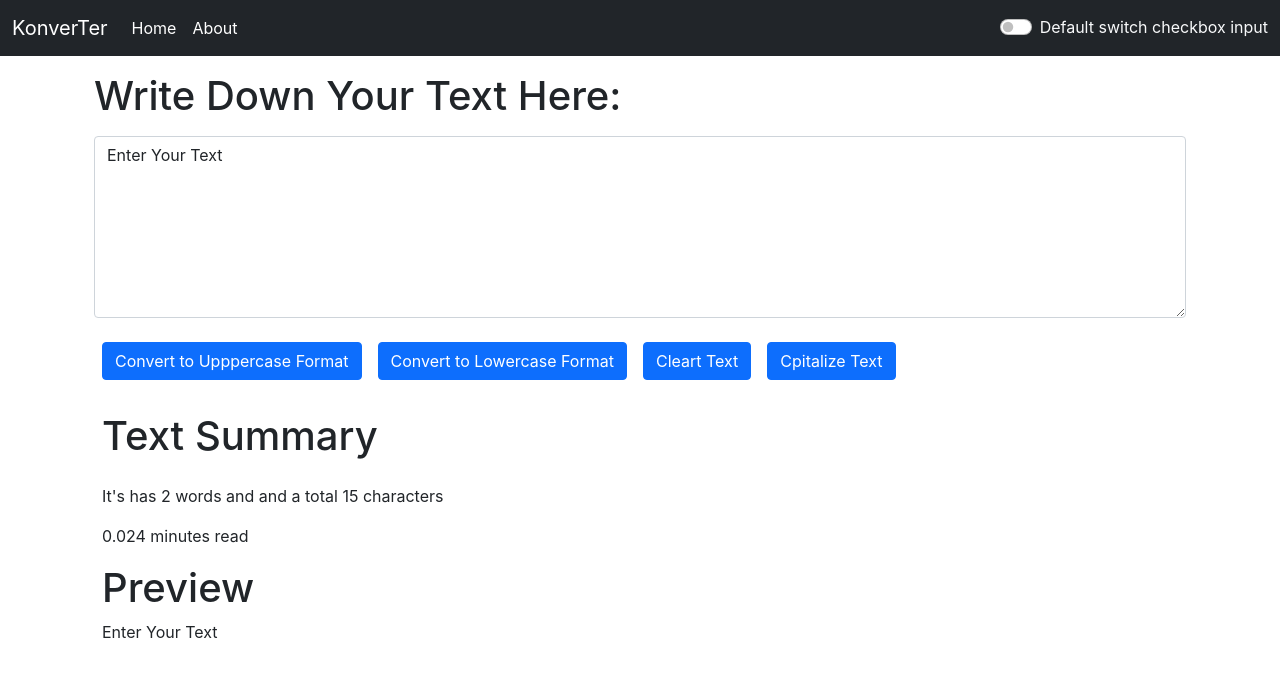
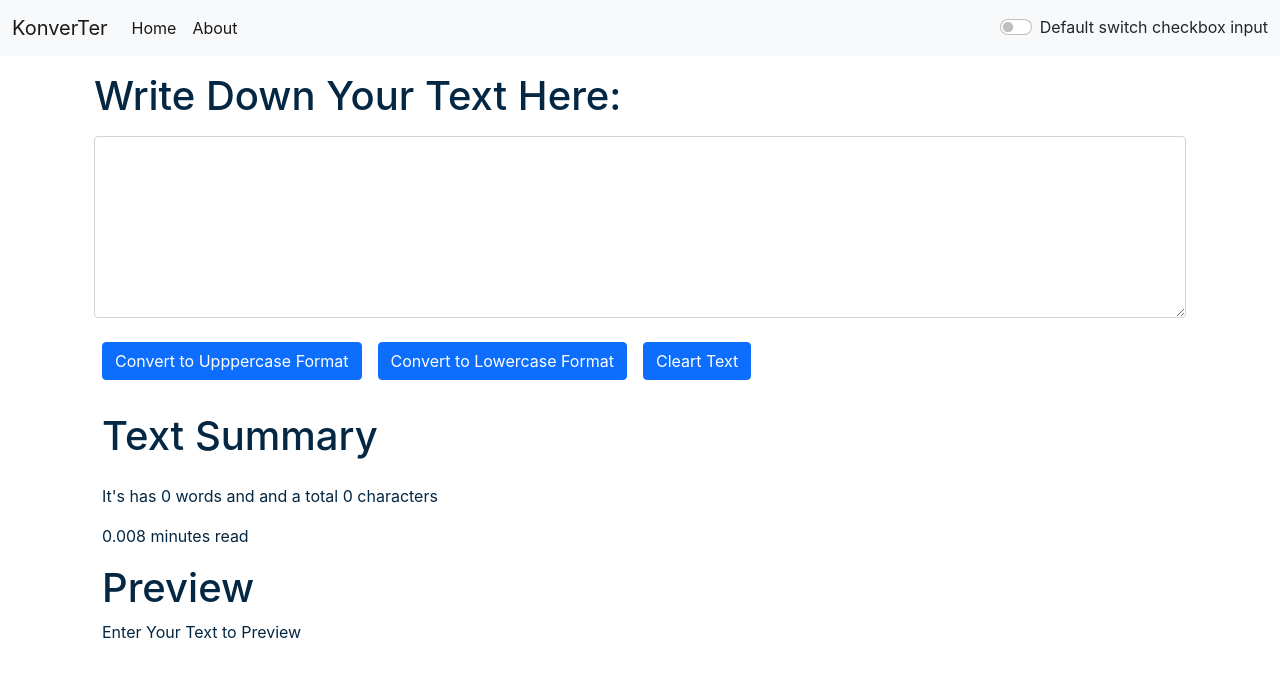
Before and after one commit to AhmadS7/react-progress, a React (Create React App) app: page / in a window 1280 px wide. Shown: the top 676 px of the page. Built offline with nearby package versions, Linux system fonts and the light colour scheme.

Commit message:
Fixes Dark Mode

```diff
--- a/src/App.js
+++ b/src/App.js
@@ -5,12 +5,13 @@ import Navbar from './components/Navbar';
 import TextForm from './components/TextForm';
 
 function App() {
-  const [Mode, setMode] = useState('dark');
+  const [Mode, setMode] = useState('light');
 
   const toggleMode = () => {
     if (Mode === 'light') {
       setMode('dark');
-      document.body.style.backgroundColor = 'gray';
+      document.body.style.backgroundColor = '#042743';
+      document.body.style.color = 'white';
     } else {
       setMode('light');
       document.body.style.backgroundColor = 'white';
@@ -20,7 +21,7 @@ function App() {
     <>
       <Navbar name="KonverTer" Mode={Mode} toggleMode={toggleMode} />
       <div className="container my-3">
-        <TextForm heading="Write Down Your Text Here:" />
+        <TextForm Mode={Mode} heading="Write Down Your Text Here:" />
         {/* <About /> */}
       </div>
     </>
--- a/src/components/Navbar.js
+++ b/src/components/Navbar.js
@@ -2,7 +2,7 @@ import React from 'react';
 
 export default function Navbar(props) {
   return (
-    <nav className={`navbar navbar-expand-lg navbar-${props.Mode} bg-dark`}>
+    <nav className={`navbar navbar-expand-lg navbar-${props.Mode} bg-${props.Mode}`}>
       <div className="container-fluid">
         <a className="navbar-brand" href="/">
           {props.name}
@@ -38,7 +38,7 @@ export default function Navbar(props) {
             </button>
           </form> */}
           <div className={`form-check form-switch text-${props.Mode === 'light' ? 'dark' : 'light'}`}>
-            <input onChange={props.toggleMode} className="form-check-input" type="checkbox" id="flexSwitchCheckDefault" />
+            <input className="form-check-input" onClick={props.toggleMode} type="checkbox" id="flexSwitchCheckDefault" />
             <label className="form-check-label" htmlFor="flexSwitchCheckDefault">
               Default switch checkbox input
             </label>
--- a/src/components/TextForm.js
+++ b/src/components/TextForm.js
@@ -2,7 +2,7 @@ import React from 'react';
 import { useState } from 'react/cjs/react.development';
 
 export default function TextForm(props) {
-  const [text, setText] = useState('Enter Your Text');
+  const [text, setText] = useState('');
 
   const handleUpClick = () => {
     setText(text.toUpperCase());
@@ -24,10 +24,18 @@ export default function TextForm(props) {
 
   return (
     <>
-      <div className="container">
+      <div className="container" style={{ color: props.Mode === 'dark' ? 'white' : '#042743' }}>
         <h1>{props.heading}</h1>
         <div className="mb-3">
-          <textarea className="form-control my-3" onChange={handleOnChange} value={text} id="myBox" rows="7" onFocus={(e) => setText('')} />
+          <textarea
+            style={{ backgroundColor: props.Mode === 'dark' ? 'grey' : 'white', color: props.Mode === 'dark' ? 'white' : '#042743' }}
+            className="form-control my-3"
+            onChange={handleOnChange}
+            value={text}
+            id="myBox"
+            rows="7"
+            onFocus={(e) => setText('')}
+          />
         </div>
         <button onClick={handleUpClick} className="btn btn-primary my-2 mx-2">
           Convert to Upppercase Format
@@ -38,11 +46,11 @@ export default function TextForm(props) {
         <button onClick={(e) => setText('')} className="btn btn-primary my-2 mx-2">
           Cleart Text
         </button>
-        <button onClick={intoTitleCase} className="btn btn-primary my-2 mx-2">
+        {/* <button onClick={intoTitleCase} className="btn btn-primary my-2 mx-2">
           Cpitalize Text
-        </button>
+        </button> */}
       </div>
-      <div className="container my-3 mx-2">
+      <div className="container my-3 mx-2" style={{ color: props.Mode === 'dark' ? 'white' : '#042743' }}>
         <h1 className="my-4">Text Summary</h1>
         <p>
           {' '}
@@ -51,7 +59,7 @@ export default function TextForm(props) {
 
         <p>{0.008 * text.split(' ').length} minutes read</p>
         <h1>Preview</h1>
-        <p>{text}</p>
+        <p>{text.length > 0 ? text : 'Enter Your Text to Preview'}</p>
       </div>
     </>
   );
```
